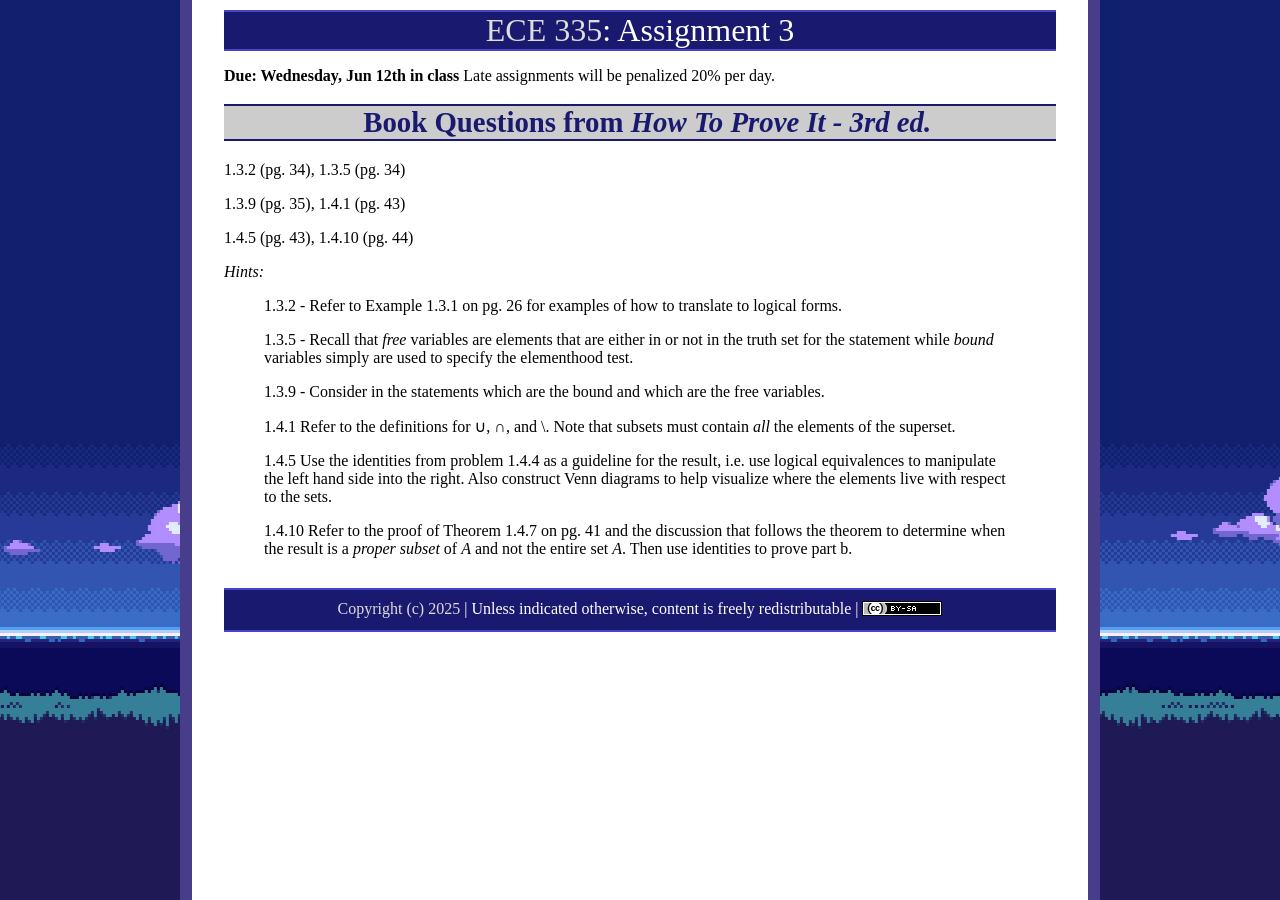
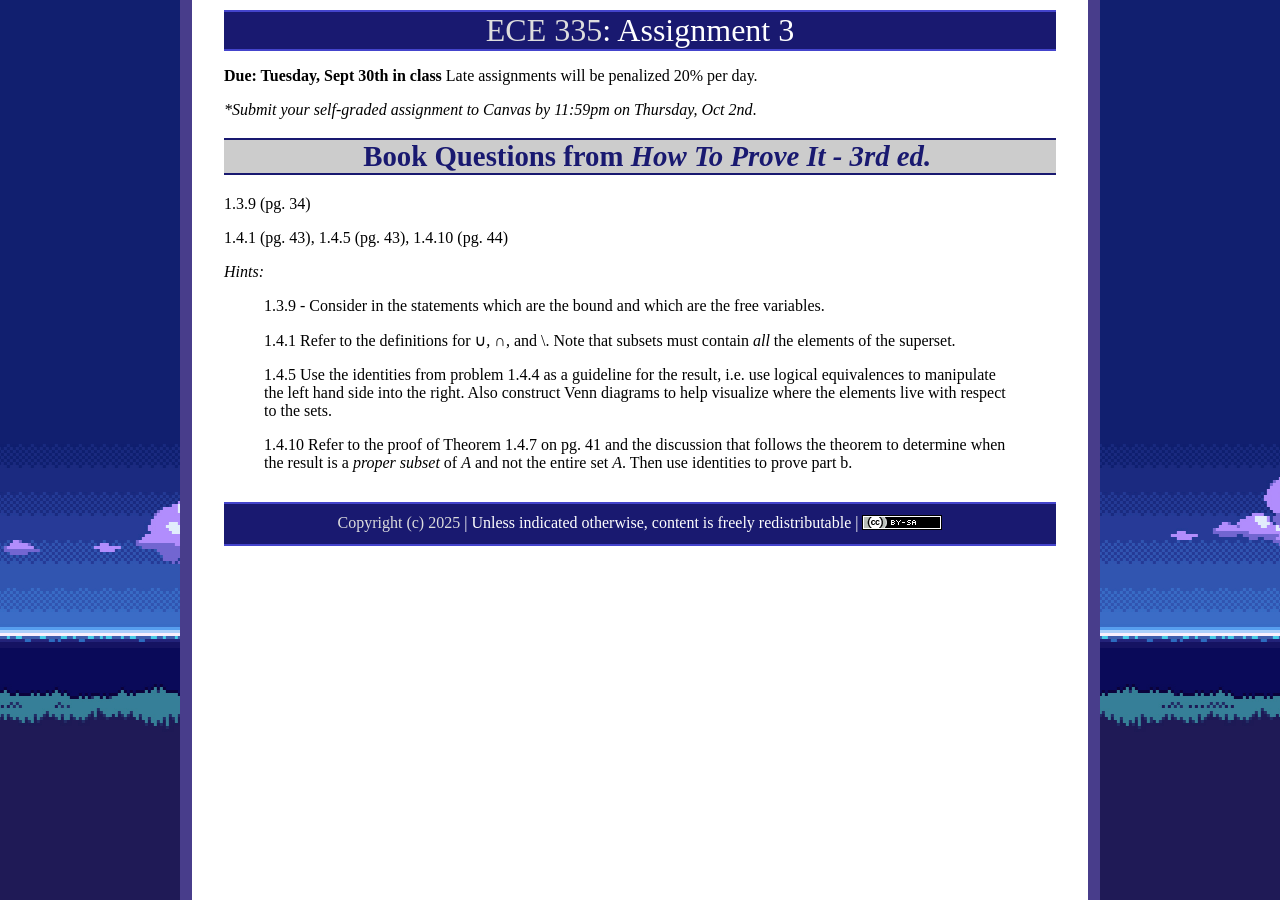
Before and after one commit to ycpcs/ece335-fall2025, a Jekyll site: the page built from assign/assign03.md, in a window 1280 px wide. Built offline with Jekyll 4.4.1, drawn with Linux system fonts in a browser that asks for light colours.

Commit message:
add assign 2-4
add assign 2-4

```diff
--- a/assign/assign03.md
+++ b/assign/assign03.md
@@ -3,24 +3,20 @@ layout: default
 title: "Assignment 3"
 ---
 
-**Due: Wednesday, Jun 12th in class** Late assignments will be penalized 20% per day.
+**Due: Tuesday, Sept 30th in class** Late assignments will be penalized 20% per day.
+
+**Submit your self-graded assignment to Canvas by 11:59pm on Thursday, Oct 2nd*.
 
 Book Questions from *How To Prove It - 3rd ed.*
 ===============================================
 
-1.3.2 (pg. 34), 1.3.5 (pg. 34)
+1.3.9 (pg. 34)
 
-1.3.9 (pg. 35), 1.4.1 (pg. 43)
-
-1.4.5 (pg. 43), 1.4.10 (pg. 44)
+1.4.1 (pg. 43), 1.4.5 (pg. 43), 1.4.10 (pg. 44)
 
 
 *Hints:*
 
-> 1.3.2 - Refer to Example 1.3.1 on pg. 26 for examples of how to translate to logical forms.
->
-> 1.3.5 - Recall that *free* variables are elements that are either in or not in the truth set for the statement while *bound* variables simply are used to specify the elementhood test.
->
 > 1.3.9 - Consider in the statements which are the bound and which are the free variables.
 >
 > 1.4.1 Refer to the definitions for ∪, ∩, and \\. Note that subsets must contain *all* the elements of the superset.
```
Also changed, not shown: assign/assign02.md (+3 -1 lines), assign/assign04.md (+5 -7 lines), assign/assign05.md (+3 -1 lines), assign/index.md (+3 -3 lines), index.md (+3 -7 lines).
